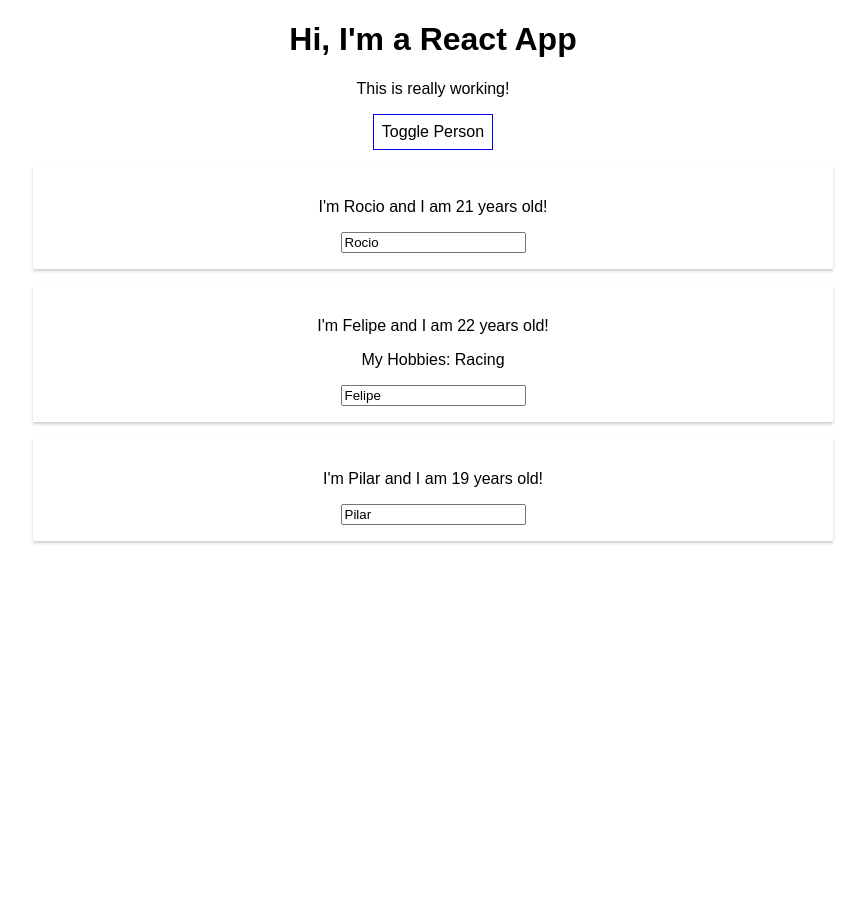
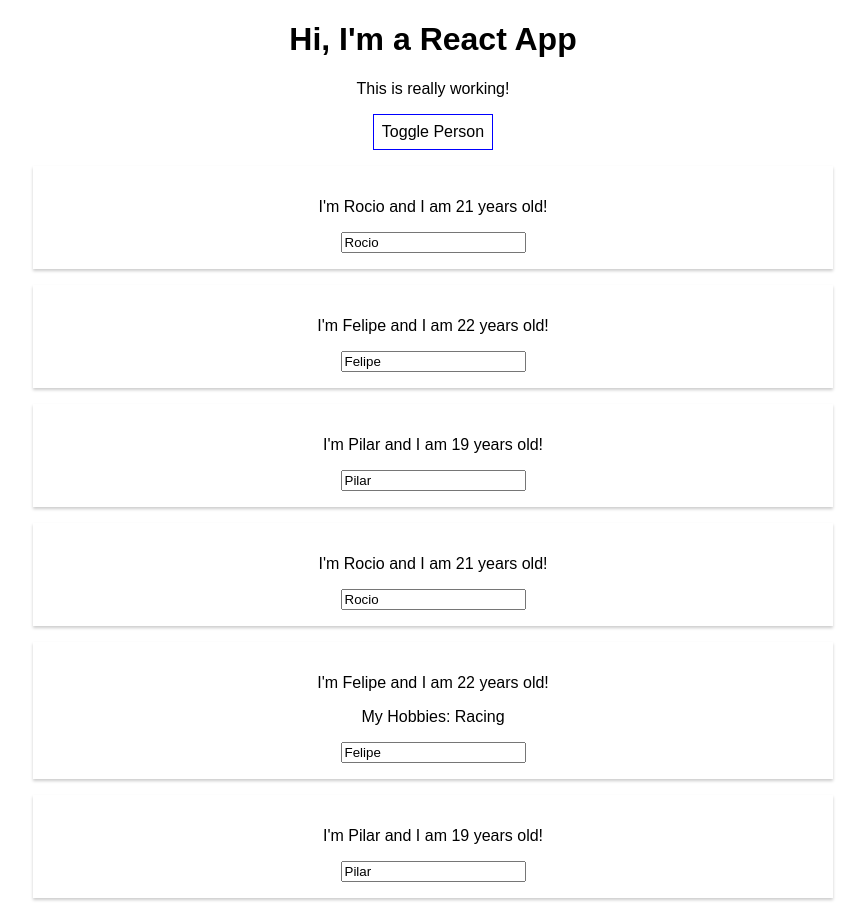
Before and after one commit to rocionadal/react-guide, a React (Create React App) app: page / in a window 1280 px wide. Both pictures are taken after a click on the button "Toggle Person". Shown: the whole page, without its empty margins (207-1072 px from the left). Before the commit the page ends 800 px from the top, so only its background shows below. Built offline with nearby package versions, Linux system fonts and the light colour scheme.

Commit message:
map over persons object to get each one

```diff
--- a/src/App.js
+++ b/src/App.js
@@ -52,6 +52,11 @@
     if (this.state.showPersons) {
       persons = (
         <div>
+          {this.state.persons.map(person => {
+            return <Person
+              name={person.name}
+              age={person.age} />
+          })}
           <Person
             name={this.state.persons[0].name}
             age={this.state.persons[0].age} />
```
